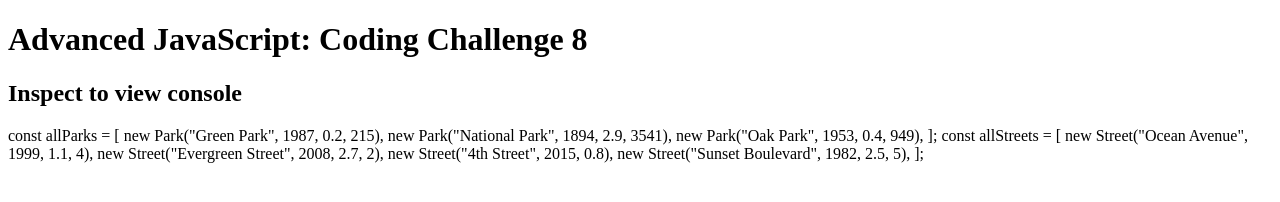
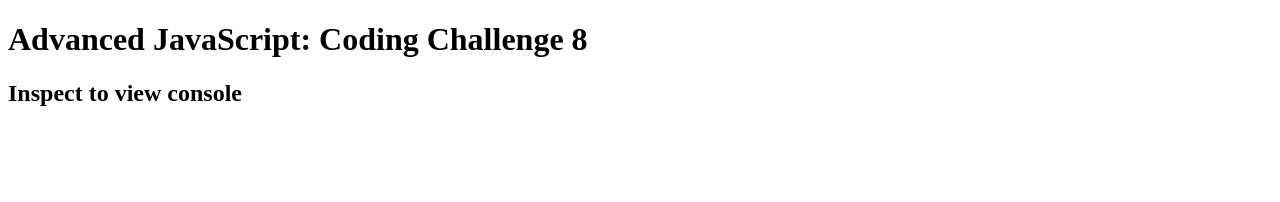
Before and after one commit to jillGlass/Udemy-JS-Coding-Challenge-8, a plain HTML site: page index.html in a window 1280 px wide. Drawn offline with Linux system fonts and the light colour scheme.

Commit message:
Update index.html

```diff
--- a/index.html
+++ b/index.html
@@ -9,20 +9,7 @@
         <h1>Advanced JavaScript: Coding Challenge 8</h1>
         <h2>Inspect to view console </h2>
 
-        <p>
-            const allParks = [
-  new Park("Green Park", 1987, 0.2, 215),
-  new Park("National Park", 1894, 2.9, 3541),
-  new Park("Oak Park", 1953, 0.4, 949),
-];
 
-const allStreets = [
-  new Street("Ocean Avenue", 1999, 1.1, 4),
-  new Street("Evergreen Street", 2008, 2.7, 2),
-  new Street("4th Street", 2015, 0.8),
-  new Street("Sunset Boulevard", 1982, 2.5, 5),
-];
-            <p>
         <script src="app.js"></script>
     </body>
 </html>
```
